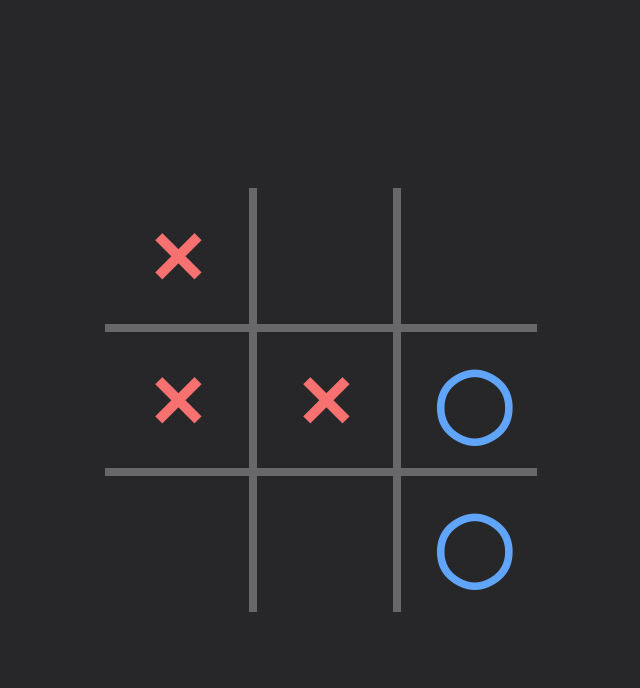
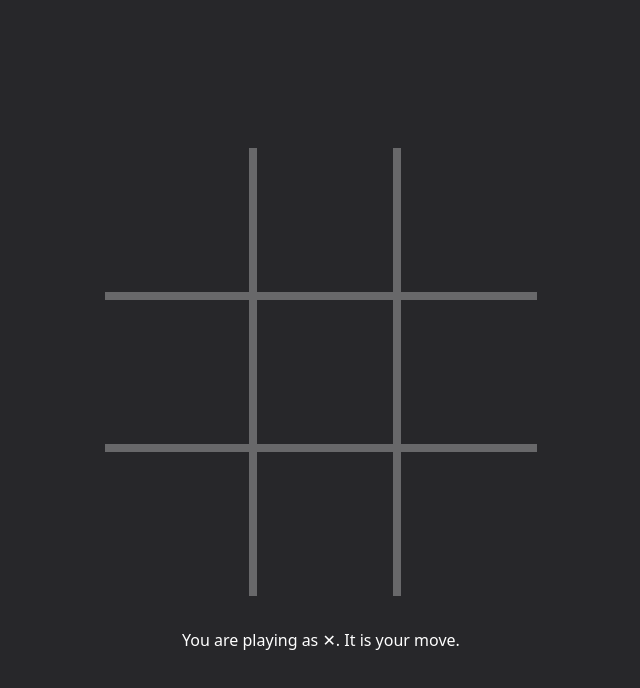
Before and after one commit to SVWEFSBRWHWBCOTSEID/SVWEFSBRWHWBCOTSEID.github.io, a Next.js app: page /ttt/1 in a window 1280 px wide. Shown: the top 688 px of the page, without its empty margins (319-959 px from the left). Built offline with nearby package versions, Linux system fonts and the light colour scheme.

Commit message:
More abstraction, single computer tic tac toe

```diff
--- /dev/null
+++ b/components/TicTacToeBoard.tsx
@@ -0,0 +1,68 @@
+import {ReactNode} from 'react';
+
+
+export type TTTSymbol = '✕' | '◯' | '';
+export type TTSBoard = [
+    TTTSymbol, TTTSymbol, TTTSymbol,
+    TTTSymbol, TTTSymbol, TTTSymbol,
+    TTTSymbol, TTTSymbol, TTTSymbol
+];
+export const defaultBoard: TTSBoard = [
+    '', '', '',
+    '', '', '',
+    '', '', ''
+];
+
+type TicTacToeBoardProps = {
+    gameState: TTSBoard,
+    playerSymbol: TTTSymbol,
+    setSquare: (index: number, symbol: TTTSymbol) => void
+};
+export default function TicTacToeBoard(props: TicTacToeBoardProps) {
+    return (
+        <div className="flex flex-col divide-y-8 divide-white/30">
+            <TicTacToeRow>
+                <TicTacToeCell {...props} id={0} />
+                <TicTacToeCell {...props} id={1} />
+                <TicTacToeCell {...props} id={2} />
+            </TicTacToeRow>
+            <TicTacToeRow>
+                <TicTacToeCell {...props} id={3} />
+                <TicTacToeCell {...props} id={4} />
+                <TicTacToeCell {...props} id={5} />
+            </TicTacToeRow>
+            <TicTacToeRow>
+                <TicTacToeCell {...props} id={6} />
+                <TicTacToeCell {...props} id={7} />
+                <TicTacToeCell {...props} id={8} />
+            </TicTacToeRow>
+        </div>
+    )
+}
+
+function TicTacToeRow(props: {children: ReactNode}) {
+    return (
+        <div className="flex divide-x-8 divide-white/30">
+            {props.children}
+        </div>
+    )
+}
+
+function TicTacToeCell(props: TicTacToeBoardProps & {id: number}) {
+    const {gameState, playerSymbol, setSquare, id} = props;
+
+    const symbol = gameState[id]; // The actual state of the cell
+    const displaySymbol = symbol || playerSymbol; // The symbol to display in the <span>
+
+    return (
+        <button
+            className={'w-36 h-36 font-bold text-7xl text-center ' + (displaySymbol === '✕' ? 'text-red-400' : 'text-blue-400')}
+            disabled={!!symbol} // TODO: disable the button if it's not the player's move
+            onClick={() => setSquare(id, playerSymbol)}
+        >
+            <span className={'p-8' + (!symbol ? ' opacity-0 hover:opacity-50' : '')}>
+                {displaySymbol}
+            </span>
+        </button>
+    )
+}
--- a/pages/_document.tsx
+++ b/pages/_document.tsx
@@ -13,7 +13,7 @@ class GDocument extends Document {
                 <Head>
                     <meta charSet="utf-8" />
                 </Head>
-                <body className="bg-zinc-800">
+                <body className="bg-zinc-800 text-white">
                     <Main />
                     <NextScript />
                 </body>
--- a/pages/ttt/[gameId].tsx
+++ b/pages/ttt/[gameId].tsx
@@ -2,25 +2,15 @@ import {ReactNode, useEffect, useState} from 'react';
 import Head from 'next/head';
 import {useRouter} from 'next/router';
 import {v4} from 'uuid';
+import TicTacToeBoard, {defaultBoard, TTTSymbol} from '../../components/TicTacToeBoard';
 
-
-type TTTSymbol = '✕' | '◯' | '';
-type TTSBoard = [
-    TTTSymbol, TTTSymbol, TTTSymbol,
-    TTTSymbol, TTTSymbol, TTTSymbol,
-    TTTSymbol, TTTSymbol, TTTSymbol
-];
-const defaultBoard: TTSBoard = [ // TODO: make this all empty when testing with actual games
-    '✕', '', '',
-    '✕', '✕', '◯',
-    '', '', '◯'
-]
 
 export default function Home() {
     const router = useRouter();
     const {gameId} = router.query;
 
     const [gameState, setGameState] = useState(defaultBoard);
+    const [playerSymbol, setPlayerSymbol] = useState<TTTSymbol>('✕');
 
     useEffect(() => {
         // Uncomment this when testing with server
@@ -33,6 +23,18 @@ export default function Home() {
         */
     }, []);
 
+    // Makes a move by checking the given square.
+    // For testing, this stores everything in state and alternates between X and O after each move,
+    // as a single-computer game of tic-tac-toe might do
+    function setSquare(index: number, symbol: TTTSymbol) {
+        // TODO: fetch endpoint instead of setting game state directly when testing with server
+        // TODO: set the proper symbol based on what symbol the current player is
+        // TODO: return early if it's not the player's move
+        gameState[index] = symbol;
+        setGameState([...gameState]);
+        setPlayerSymbol(playerSymbol === '✕' ? '◯' : '✕');
+    }
+
     return (
         <div>
             <Head>
@@ -41,47 +43,10 @@ export default function Home() {
                 <link rel="icon" href="/favicon.ico" />
             </Head>
 
-            <main className="h-screen flex items-center justify-center">
-                <TicTacToeBoard gameState={gameState} />
+            <main className="h-screen flex flex-col gap-8 items-center justify-center">
+                <TicTacToeBoard gameState={gameState} setSquare={setSquare} playerSymbol={playerSymbol} />
+                <p className="font-light">You are playing as <strong>{playerSymbol}</strong>. It is your move.</p>
             </main>
         </div>
     )
 }
-
-function TicTacToeBoard(props: {gameState: TTSBoard}) {
-    return (
-        <div className="flex flex-col divide-y-8 divide-white/30 font-bold text-7xl">
-            <TicTacToeRow>
-                <TicTacToeCell symbol={props.gameState[0]} />
-                <TicTacToeCell symbol={props.gameState[1]} />
-                <TicTacToeCell symbol={props.gameState[2]} />
-            </TicTacToeRow>
-            <TicTacToeRow>
-                <TicTacToeCell symbol={props.gameState[3]} />
-                <TicTacToeCell symbol={props.gameState[4]} />
-                <TicTacToeCell symbol={props.gameState[5]} />
-            </TicTacToeRow>
-            <TicTacToeRow>
-                <TicTacToeCell symbol={props.gameState[6]} />
-                <TicTacToeCell symbol={props.gameState[7]} />
-                <TicTacToeCell symbol={props.gameState[8]} />
-            </TicTacToeRow>
-        </div>
-    )
-}
-
-function TicTacToeRow(props: {children: ReactNode}) {
-    return (
-        <div className="flex divide-x-8 divide-white/30">
-            {props.children}
-        </div>
-    )
-}
-
-function TicTacToeCell(props: {symbol: TTTSymbol}) {
-    return (
-        <span className={'w-36 text-center p-8 ' + (props.symbol === '✕' ? 'text-red-400' : props.symbol === '◯' ? 'text-blue-400' : 'cursor-pointer')}>
-            {props.symbol}
-        </span>
-    )
-}
```
